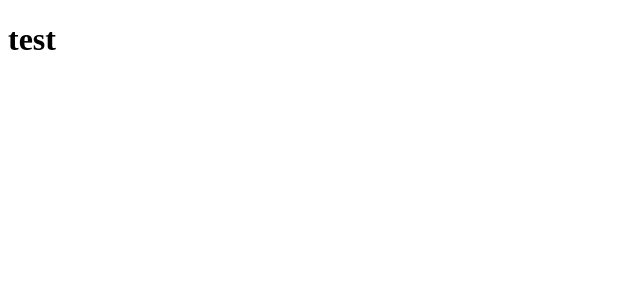
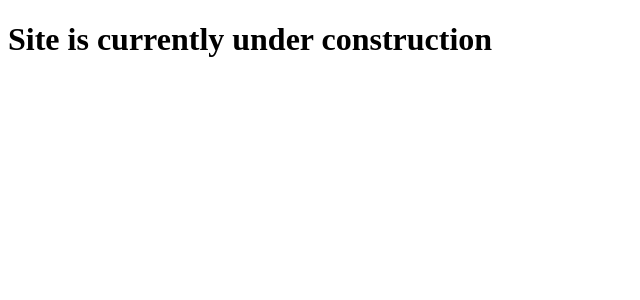
Before and after one commit to sjory3/5UgersProjekt, an Angular app in the folder MMF/: page / in a window 1280 px wide. Shown: the top 300 px of the page, without its empty margins (0-640 px from the left). Built offline with nearby package versions, Linux system fonts and the light colour scheme.

Commit message:
updated the HTML
made the HTML say that the website is curently under construction

```diff
--- a/MMF/src/app/app.component.html
+++ b/MMF/src/app/app.component.html
@@ -1 +1 @@
-<h1>test</h1>
+<h1>Site is currently under construction</h1>
```
